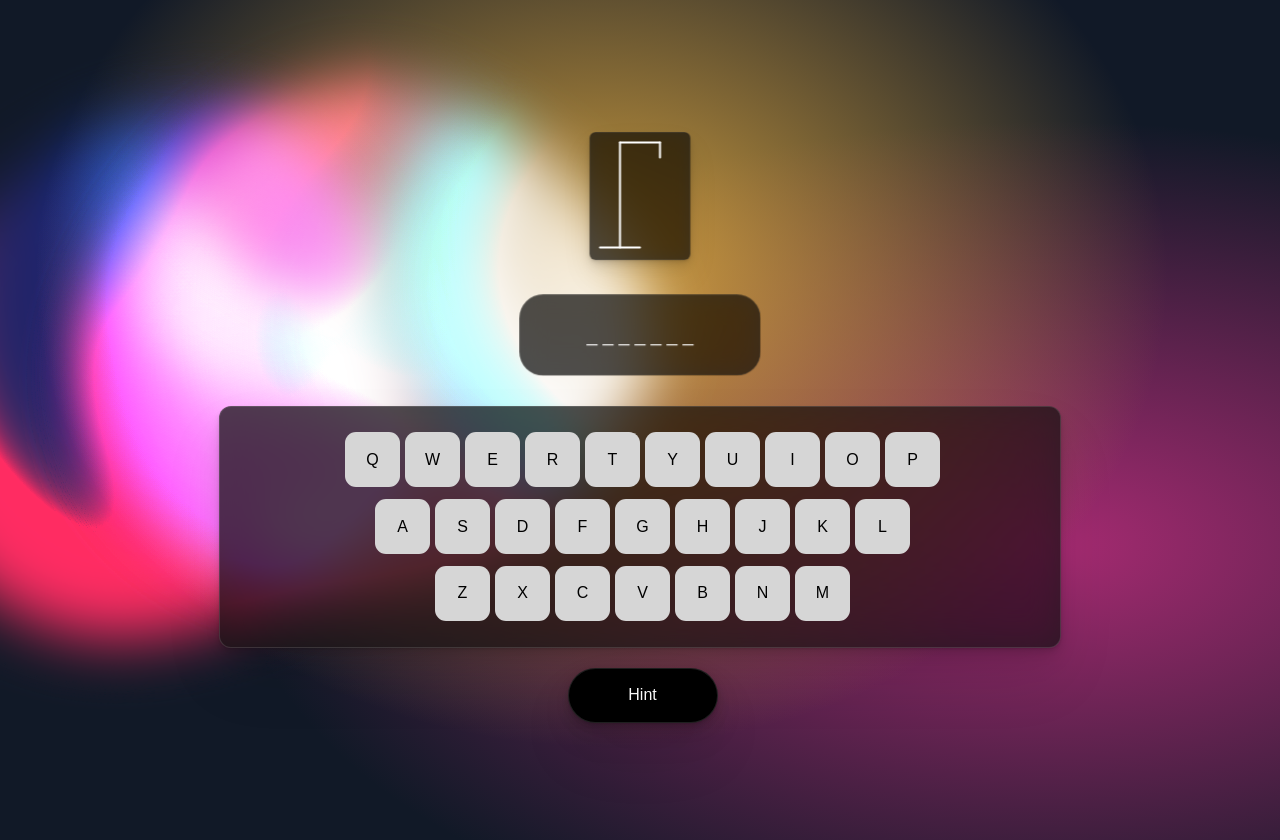
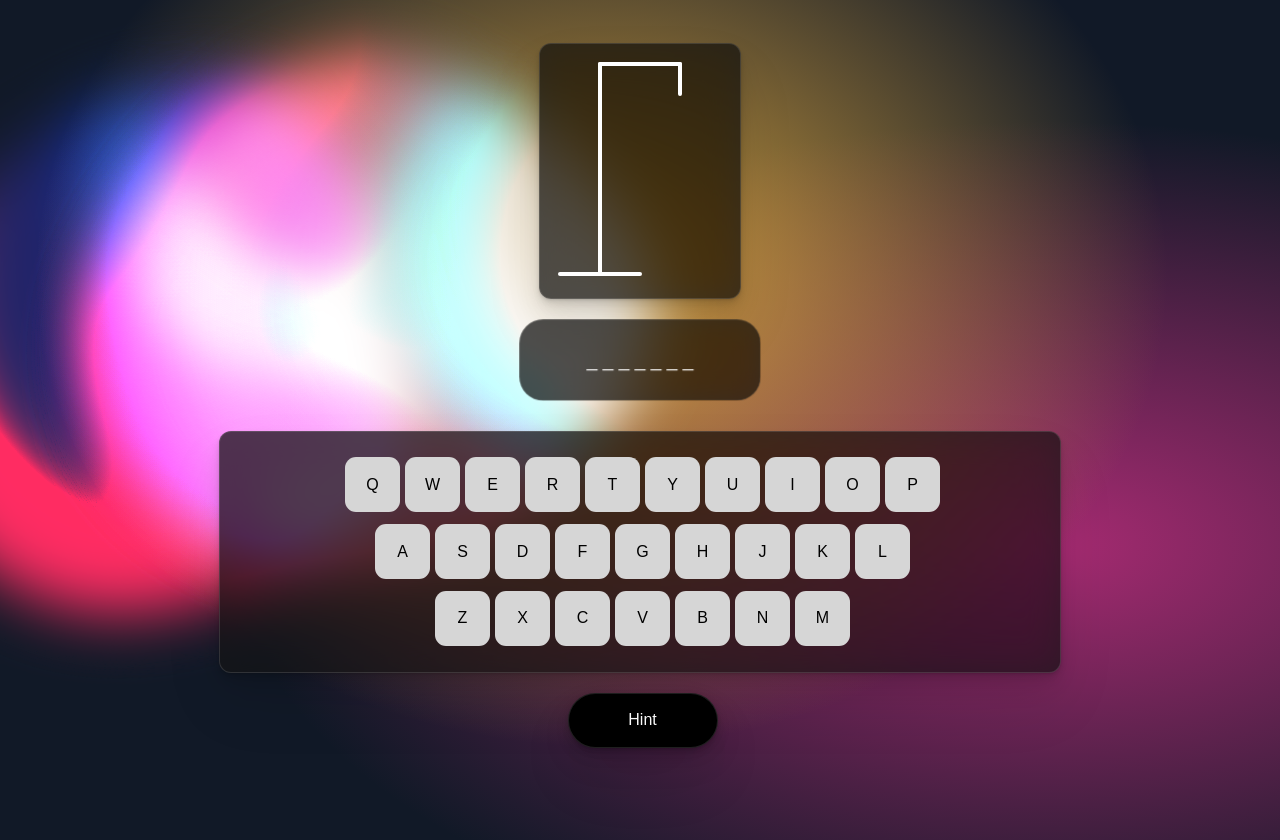
Before and after one commit to JTZ18/hangman, a React (Vite) app: page / in a window 1280 px wide. Built offline with nearby package versions, Linux system fonts and the light colour scheme.

Commit message:
fix responsiveness of hangman figure

```diff
--- a/src/App.css
+++ b/src/App.css
@@ -187,4 +187,5 @@ button:hover {
   .hint {
     width: 300px;
   }
+
 }
--- a/src/App.jsx
+++ b/src/App.jsx
@@ -154,4 +154,9 @@ const FigureWrap = styled.div`
   0 32px 64px rgba(0,0,0,0.07);
   transform: scale(0.5);
   margin-top: -50px;
+
+  @media only screen and (min-width: 800px) {
+    transform: scale(1);
+    margin-bottom: 50px;
+  }
 `
```
